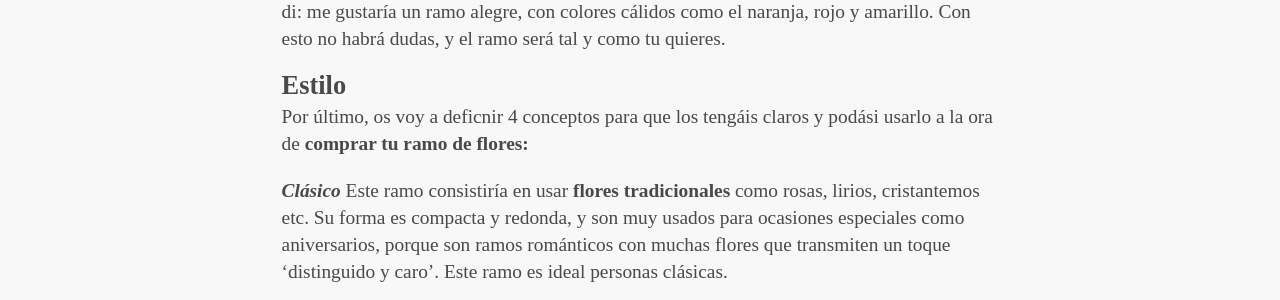
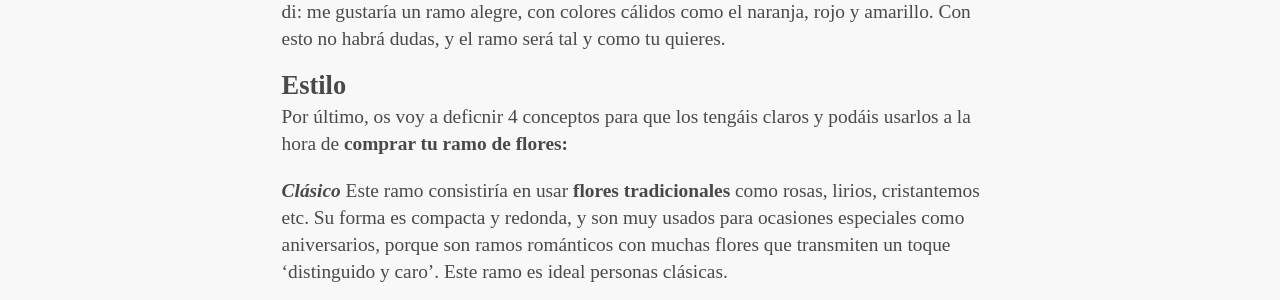
Before and after one commit to keyvanakbary/ramosilvestre.com, a Jekyll site: the page built from src/_posts/2017-12-16-el-significado-de-las-flores.md, in a window 1280 px wide and 900 px high, scrolled down 2009 px. Shown: the part 154-454 px from the top of the window. Built offline with Jekyll 4.4.1, drawn with Linux system fonts in a browser that asks for light colours; some web fonts are replaced.

Commit message:
Update 2017-12-16-el-significado-de-las-flores.md

```diff
--- a/src/_posts/2017-12-16-el-significado-de-las-flores.md
+++ b/src/_posts/2017-12-16-el-significado-de-las-flores.md
@@ -32,7 +32,7 @@ A veces se confunden términos, y los clientes explican que quieren un 'ramo de
 
 #### Estilo
 
-Por último, os voy a deficnir 4 conceptos para que los tengáis claros y podási usarlo a la ora de **comprar tu ramo de flores:**
+Por último, os voy a deficnir 4 conceptos para que los tengáis claros y podáis usarlos a la hora de **comprar tu ramo de flores:**
 
 _**Clásico**_
 Este ramo consistiría en usar **flores tradicionales** como rosas, lirios, cristantemos etc. Su forma es compacta y redonda, y son muy usados para ocasiones especiales como aniversarios, porque son ramos románticos con muchas flores que transmiten un toque 'distinguido y caro'. Este ramo es ideal personas clásicas.
```
